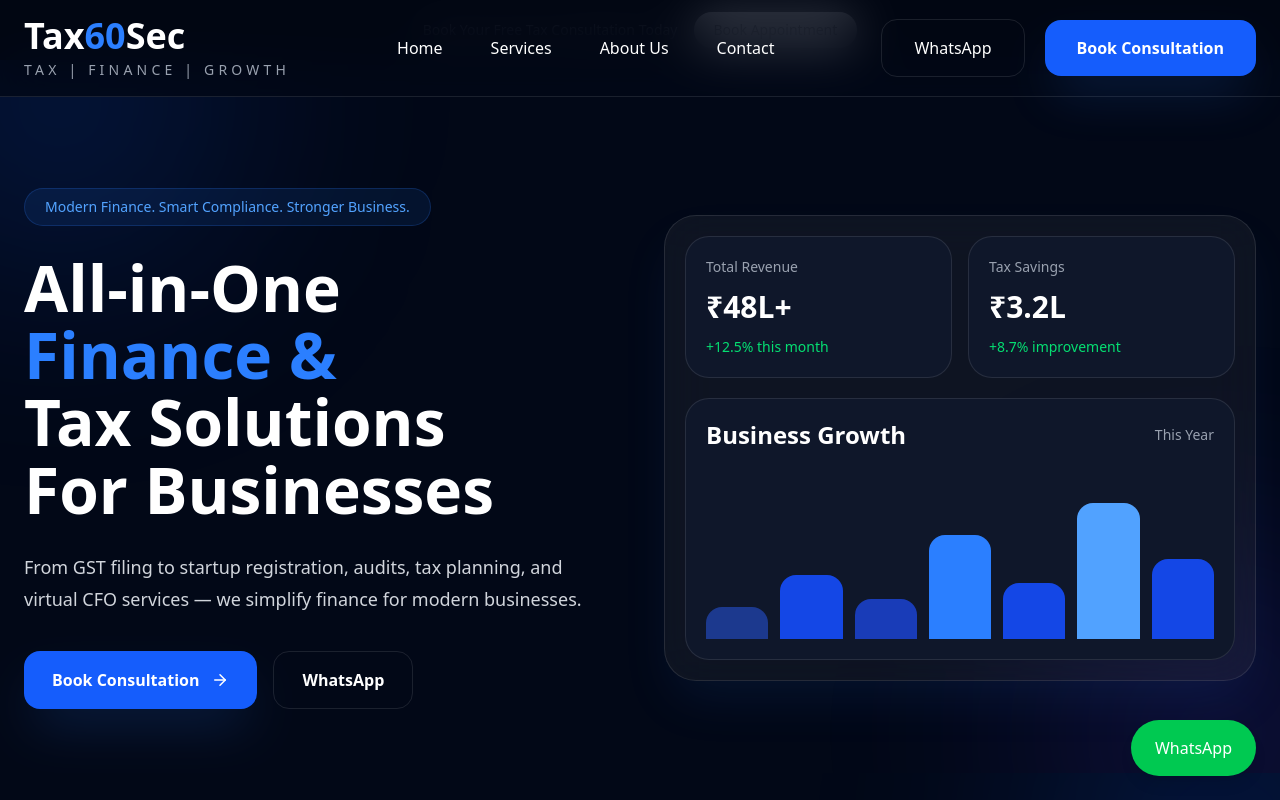
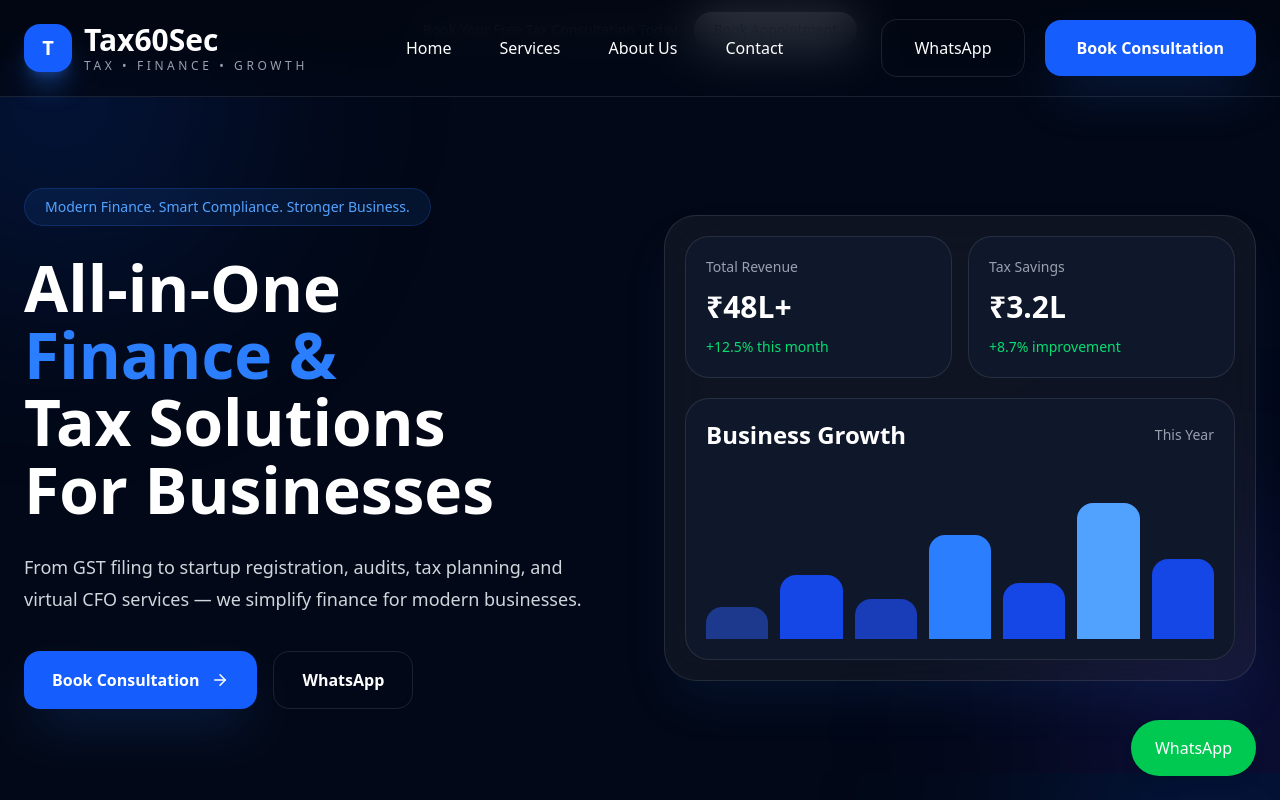
Before and after one commit to nithinreddyavula/taxin60sec, a Next.js app: page / in a window 1280 px wide. Shown: the top 800 px of the page. Built offline with nearby package versions, Linux system fonts and the light colour scheme.

Commit message:
fix navbar for premium look

```diff
--- a/components/Navbar.tsx
+++ b/components/Navbar.tsx
@@ -13,27 +13,32 @@ export default function Navbar() {
         <div className="flex items-center justify-between h-24">
 
           {/* LOGO */}
-          <Link href="/">
+          <Link
+  href="/"
+  className="cursor-pointer"
+>
 
-            <div>
+           <div className="flex items-center gap-3">
 
-              <h1 className="text-4xl font-bold text-white">
+  <div className="w-12 h-12 rounded-2xl bg-blue-600 flex items-center justify-center text-white font-bold text-xl shadow-xl shadow-blue-500/30">
 
-                Tax
-                <span className="text-blue-500">
-                  60
-                </span>
-                Sec
+    T
 
-              </h1>
+  </div>
 
-              <p className="text-gray-400 text-sm tracking-[0.3em] mt-1">
+  <div>
 
-                TAX | FINANCE | GROWTH
+    <h1 className="text-3xl font-bold text-white">
+      Tax60Sec
+    </h1>
 
-              </p>
+    <p className="text-xs tracking-[0.3em] text-gray-400">
+      TAX • FINANCE • GROWTH
+    </p>
 
-            </div>
+  </div>
+
+</div>
 
           </Link>
 
```
